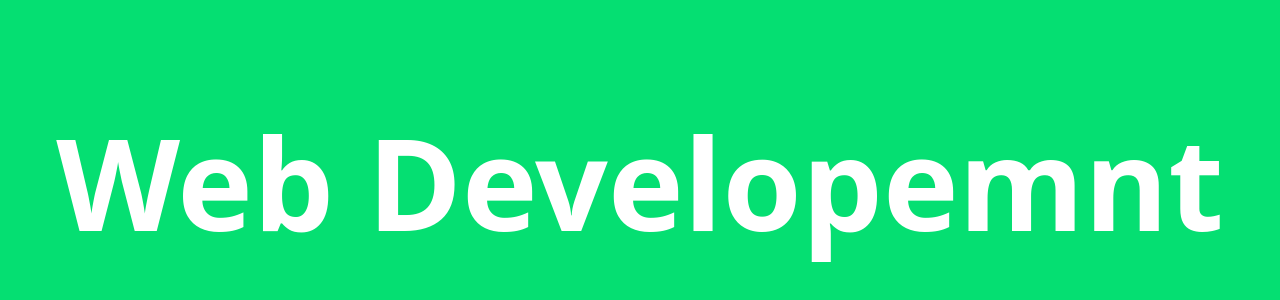
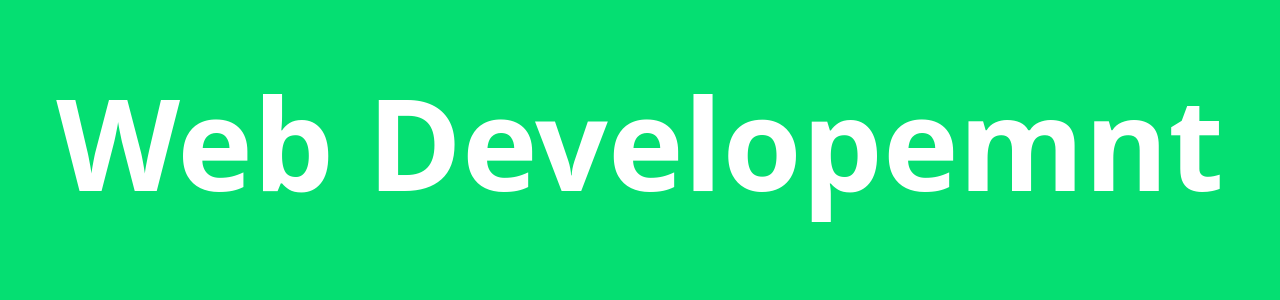
Before and after one commit to PheareakWeb/teaching-web, a React (Vite) app: page / in a window 1280 px wide. Shown: the part 122-422 px from the top of the page. Built offline with nearby package versions, Linux system fonts and the light colour scheme.

Commit message:
add new router

```diff
--- a/src/pages/Home.jsx
+++ b/src/pages/Home.jsx
@@ -5,7 +5,7 @@ function Home() {
   return (
     <>
       <div className="bg-green-400 h-svh flex justify-center ">
-        <div className="text-9xl text-white font-bold mt-60">Web Developemnt</div>
+        <div className="text-9xl text-white font-bold mt-50">Web Developemnt</div>
       </div>
     </>
   );
```
